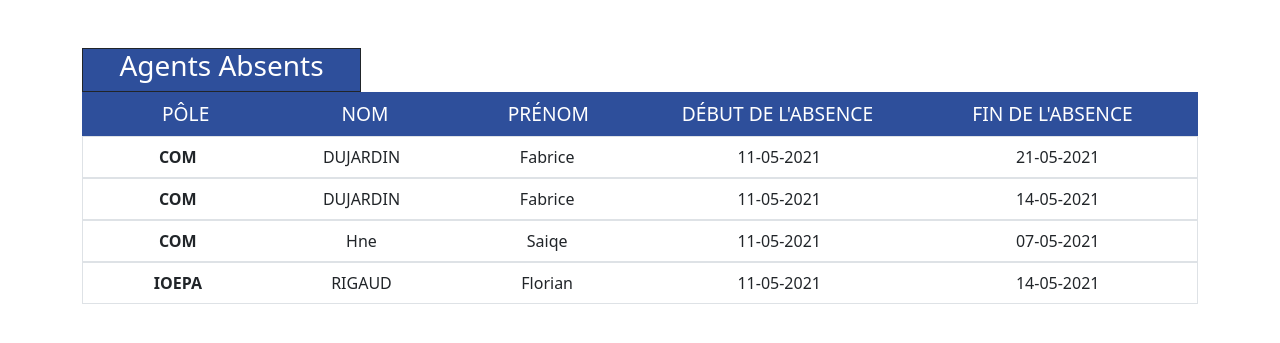
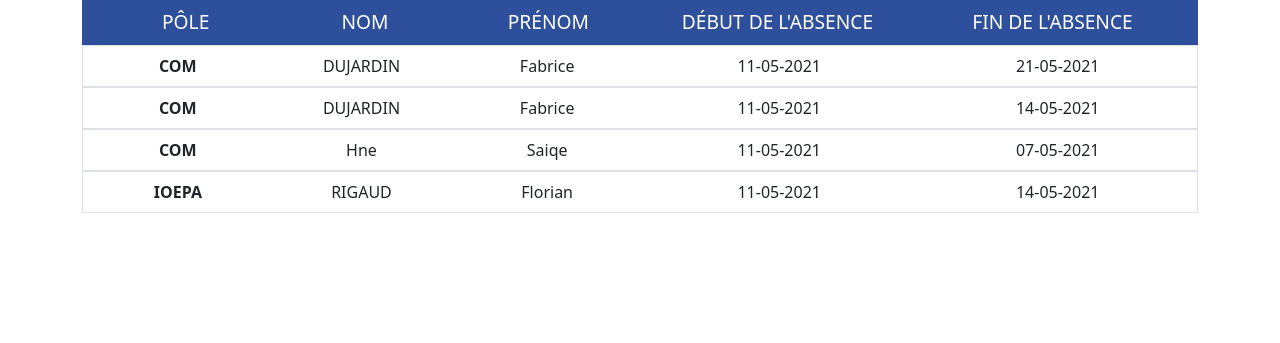
Before and after one commit to fabricedujardinportfolio/absences, a PHP site: page /views/display.php in a window 1280 px wide. Shown: the top 343 px of the page. Run offline with PHP 8.4, Linux system fonts and the light colour scheme; data comes from the database, SQL or seed files in the repository.

Commit message:
Responsive User Intra

```diff
--- a/model/form.php
+++ b/model/form.php
@@ -157,7 +157,7 @@ else {
   <?php if ($msgupdate): ?>
   <p><?=$msgupdate?></p>
   <?php endif; ?>
-  <div class="pole col-md-3 border border-1 border-dark mt-5 mb-0 text-center"
+  <div class="pole col-md-3 border border-1 border-dark rounded-top mt-5 mb-0 text-center"
     style="background-color:#2e4f9b;color:white;">
     <h3>Agents Absents</h3>
   </div>
--- a/views/display.php
+++ b/views/display.php
@@ -19,7 +19,7 @@
 ?>
 
     <div class="container" style="font-family:system-ui">
-        <div class="pole col-md-3 border border-1 border-dark mt-5 mb-0 text-center"
+        <div class="pole d-md-none border border-1 border-dark mt-5 mb-0 text-center"
             style="background-color:#2e4f9b;color:white;">
             <h3>Agents Absents</h3>
         </div>
```
